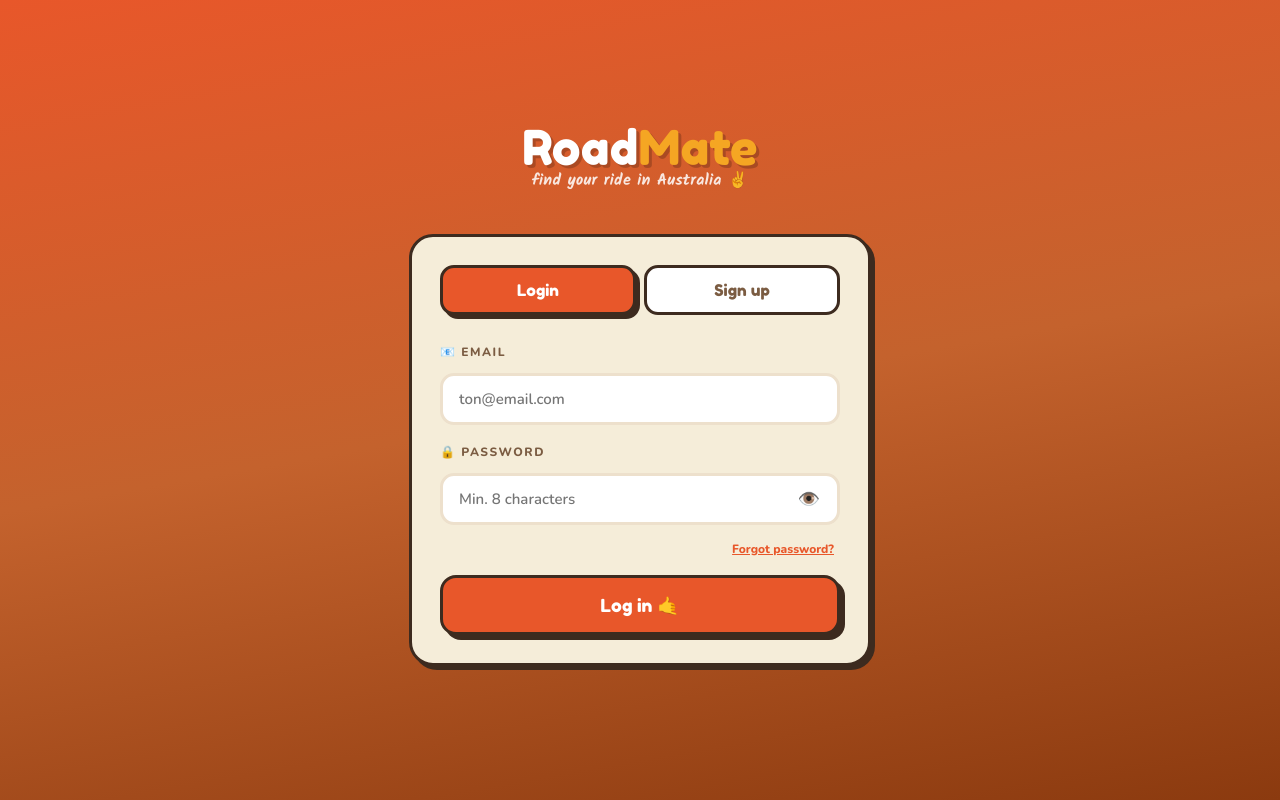
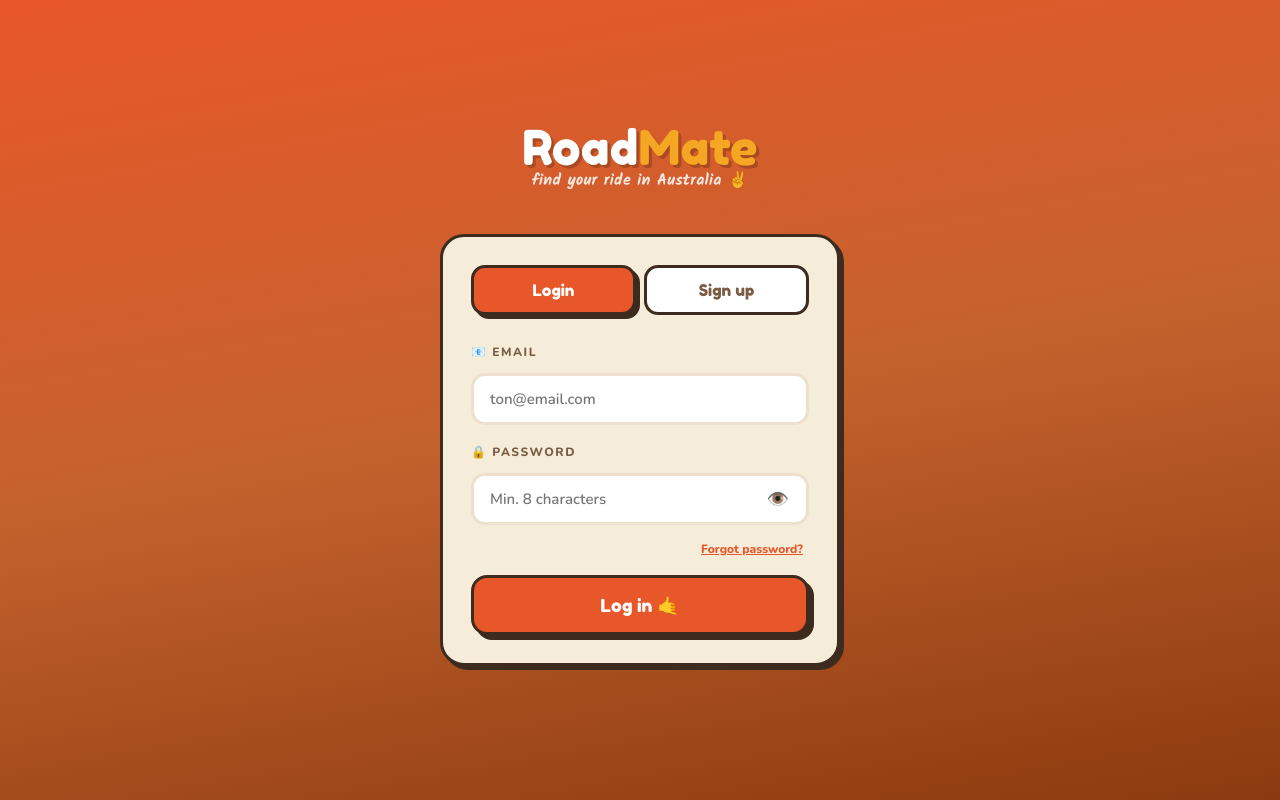
Before and after one commit to mikaroadmate/roadmate, a React (Vite) app: page / in a window 1280 px wide. Built offline with nearby package versions, Linux system fonts and the light colour scheme; no server answers.

Commit message:
Auth : fix carte beige boxSizing

```diff
--- a/src/pages/Auth.jsx
+++ b/src/pages/Auth.jsx
@@ -53,7 +53,7 @@ export default function Auth() {
         {lang === 'fr' ? 'trouve ton trajet en Australie ✌️' : 'find your ride in Australia ✌️'}
       </div>
 
-      <div style={{ background: '#F5EDD9', borderRadius: 24, padding: 28, width: '100%', maxWidth: 400, border: '3px solid #3D2B1F', boxShadow: '4px 4px 0 #3D2B1F' }}>
+      <div style={{ background: '#F5EDD9', borderRadius: 24, padding: 28, width: '100%', maxWidth: 400, border: '3px solid #3D2B1F', boxShadow: '4px 4px 0 #3D2B1F', boxSizing: 'border-box' }}>
 
         <div style={{ display: 'flex', gap: 8, marginBottom: 24 }}>
           {['login', 'signup'].map(m => (
```
